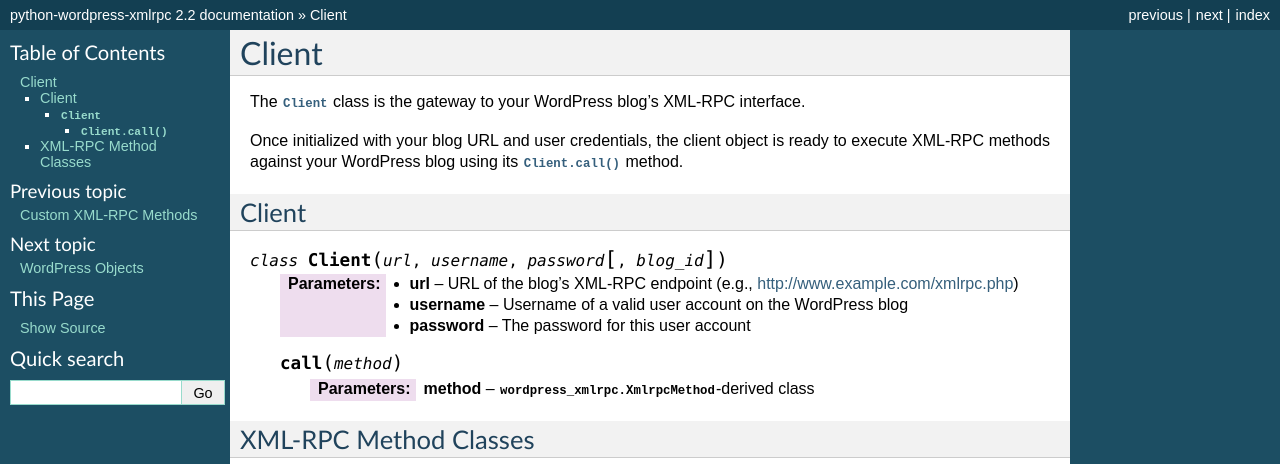
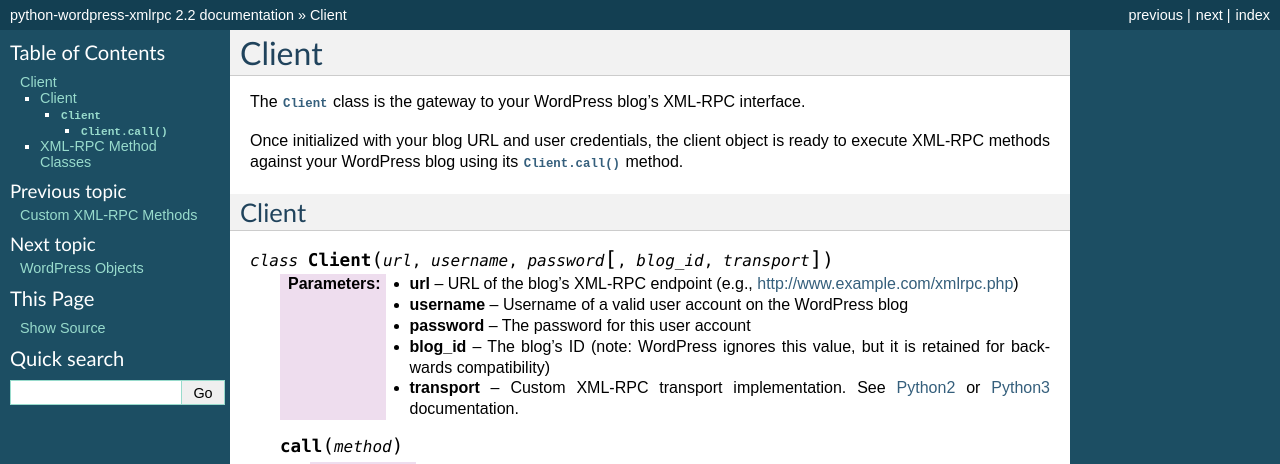
Before and after one commit to maxcutler/python-wordpress-xmlrpc, a Sphinx documentation site: the page built from docs/ref/client.rst, in a window 1280 px wide, cut to the strip 0-464 px from the top of the page. Built offline with Sphinx 7.4.7, drawn with Linux system fonts in a browser that asks for light colours.

Commit message:
Add documentation for new `transport` parameter to `Client`.

```diff
--- a/docs/ref/client.rst
+++ b/docs/ref/client.rst
@@ -8,11 +8,16 @@
 
 Client
 ------
-.. class:: Client(url, username, password[, blog_id])
+.. class:: Client(url, username, password[, blog_id, transport])
 
 	:param url: URL of the blog's XML-RPC endpoint (e.g., http://www.example.com/xmlrpc.php)
 	:param username: Username of a valid user account on the WordPress blog
 	:param password: The password for this user account
+	:param blog_id: The blog's ID (note: WordPress ignores this value, but it is retained for backwards compatibility)
+	:param transport: Custom XML-RPC transport implementation. See `Python2`_ or `Python3`_ documentation.
+
+	.. _Python2: https://docs.python.org/2/library/xmlrpclib.html#example-of-client-usage
+	.. _Python3: https://docs.python.org/3/library/xmlrpc.client.html#example-of-client-usage
 
 	.. method:: call(method)
 
```
